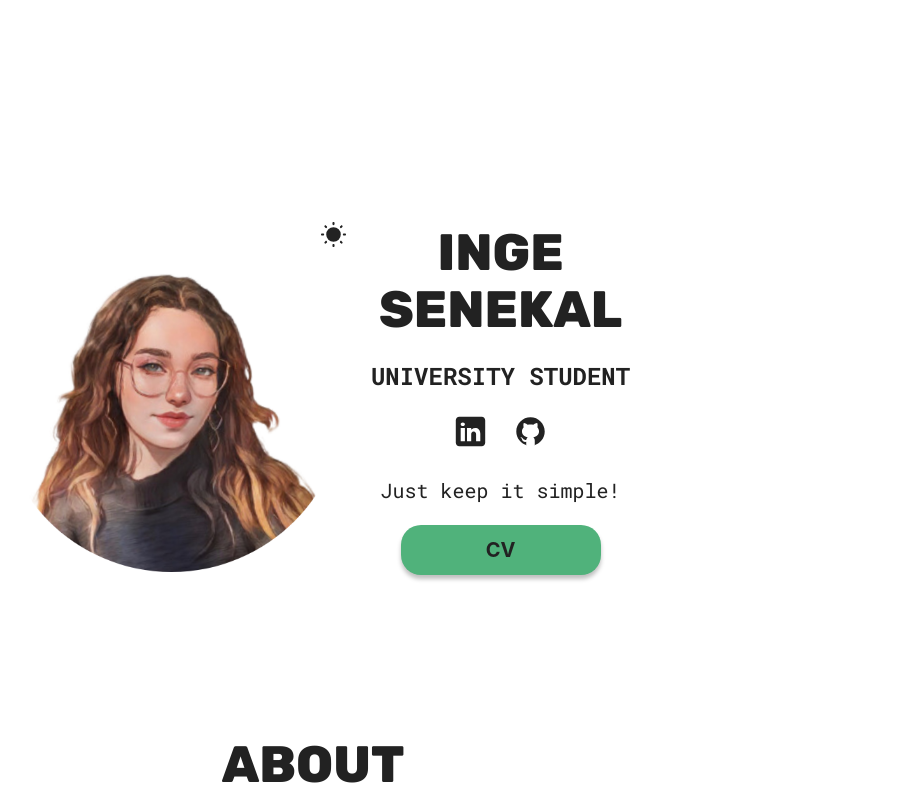
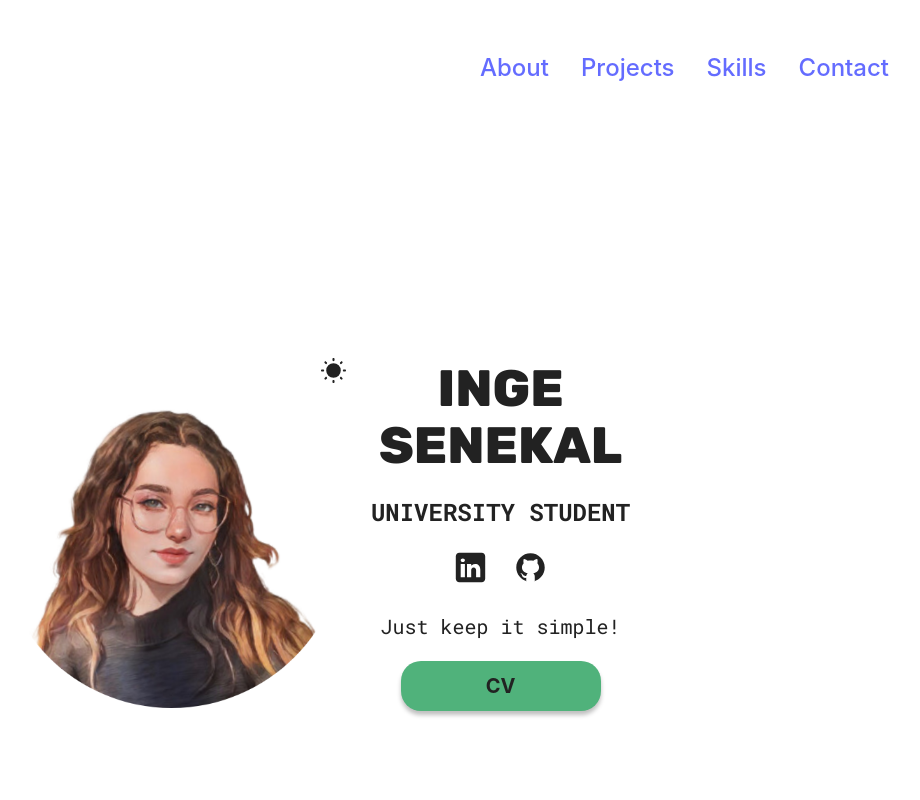
Before and after one commit to IngeSenekal/Inge-Senekal-Virtual-CV, a React (Vite) app: page / in a window 1280 px wide. Shown: the top 800 px of the page, without its empty margins (327-1247 px from the left). Built offline with nearby package versions, Linux system fonts and the light colour scheme.

Commit message:
Added Navigation Bar

```diff
--- a/index.html
+++ b/index.html
@@ -1,15 +1,29 @@
-<!doctype html>
+<!DOCTYPE html>
 <html lang="en">
   <head>
     <meta charset="UTF-8" />
     <link rel="icon" type="image/svg+xml" href="/src/assets/Icon.svg" />
     <meta name="viewport" content="width=device-width, initial-scale=1.0" />
-    <link rel="preconnect" href="https://fonts.googleapis.com">
-    <link rel="preconnect" href="https://fonts.gstatic.com" crossorigin>
-    <link href="https://fonts.googleapis.com/css2?family=Roboto+Mono:wght@100..700&family=Rubik:wght@800&display=swap" rel="stylesheet">
+    <link rel="preconnect" href="https://fonts.googleapis.com" />
+    <link rel="preconnect" href="https://fonts.gstatic.com" crossorigin />
+    <link
+      href="https://fonts.googleapis.com/css2?family=Roboto+Mono:wght@100..700&family=Rubik:wght@800&display=swap"
+      rel="stylesheet"
+    />
     <title>Inge Senekal</title>
   </head>
   <body>
+    <nav id="desktop_nav">
+      <div class="logo"></div>
+      <div>
+        <ul class="nav_links">
+          <li><a href="#about">About</a></li>
+          <li><a href="#projects">Projects</a></li>
+          <li><a href="#skills">Skills</a></li>
+          <li><a href="#contact">Contact</a></li>
+        </ul>
+      </div>
+    </nav>
     <div id="root"></div>
     <script type="module" src="/src/main.jsx"></script>
   </body>
--- a/src/App.css
+++ b/src/App.css
@@ -21,8 +21,9 @@
 body {
   background-color: var(--background-color);
   display: flex;
-  justify-content: center;
-  margin: 0 auto 60px;
+  flex-direction: column;
+  align-items: center;
+  margin: 0;
 }
 
 #root {
@@ -70,7 +71,37 @@ h1 {
   cursor: pointer;
 }
 
-@media (width >= 800px) {
+nav {
+  width: 90%;
+  display: flex;
+  justify-content: space-between;
+  align-items: center;
+  height: 17vh;
+}
+
+.nav_links {
+  display: flex;
+  gap: 2rem;
+  list-style: none;
+  font-size: 1.5rem;
+  padding: 0;
+  margin: 0;
+}
+
+a {
+  color: var(--text-color);
+  text-decoration: none;
+  text-decoration-color: #fff;
+}
+
+a:hover {
+  color: #50b27b;
+  text-decoration: underline;
+  text-underline-offset: 1rem;
+  text-decoration-color: #50b27aa4;
+}
+
+@media (min-width: 800px) {
   #root {
     gap: 100px;
   }
@@ -93,7 +124,7 @@ h1 {
   }
 }
 
-@media (width >= 1400px) {
+@media (min-width: 1400px) {
   #root {
     gap: 200px;
   }
```
Also changed, not shown: src/sections/Contact/Contact.jsx (added), src/sections/Contact/Contact.module.css (added).
